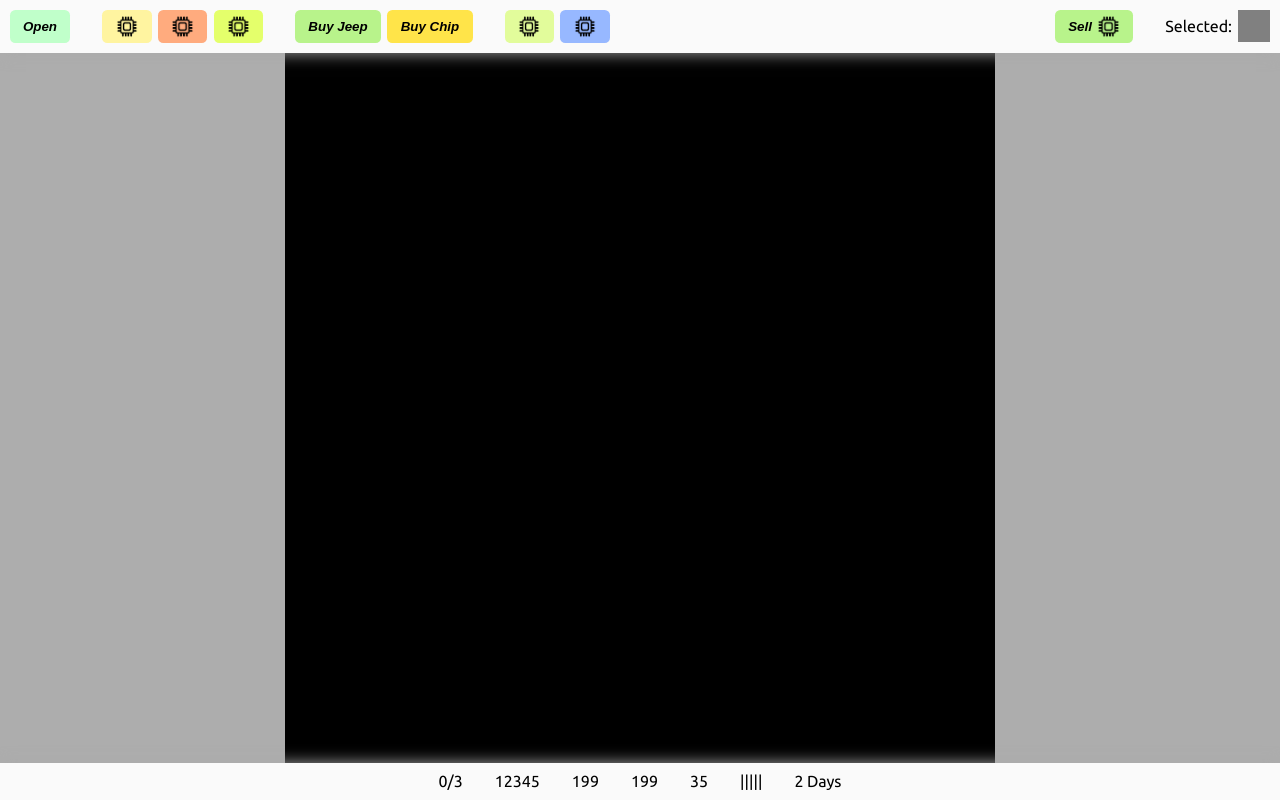
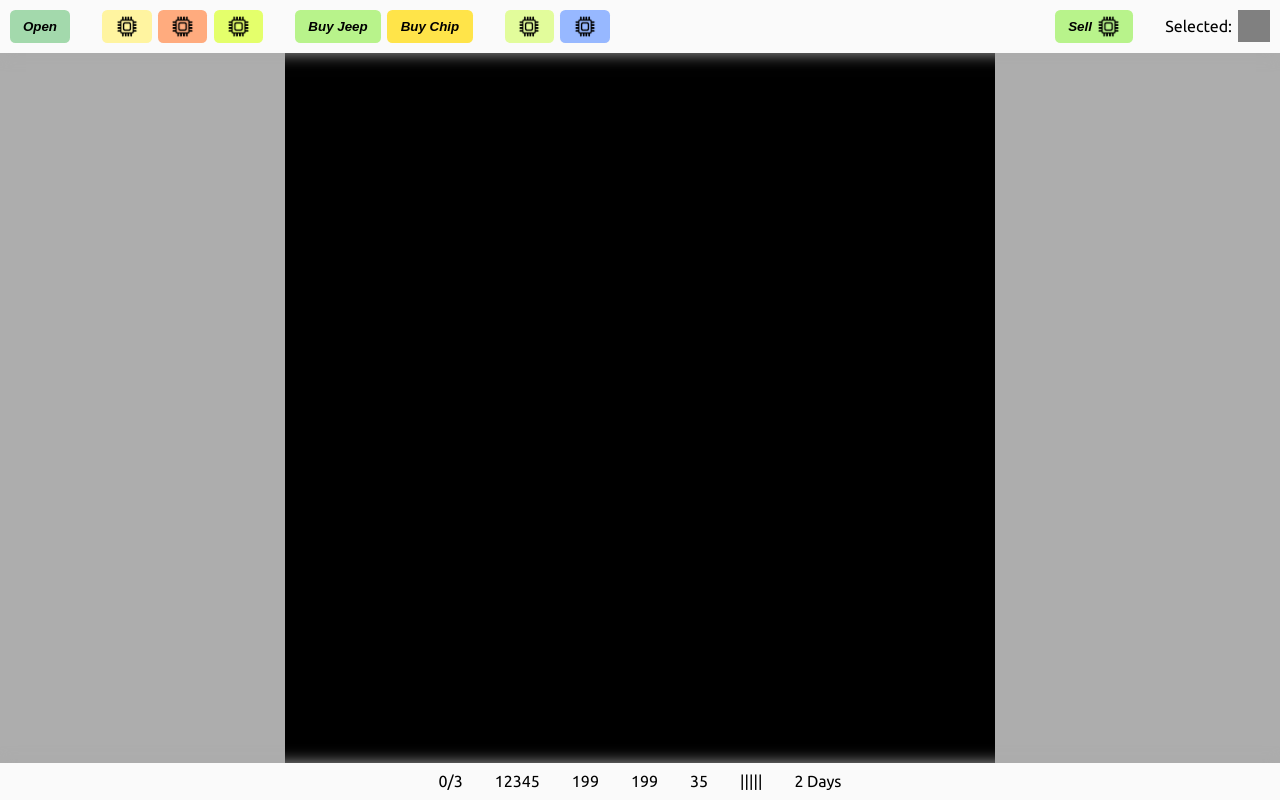
Before and after one commit to Sylvester2003/safari, a website built with Vite: page index.html in a window 1280 px wide. In both pictures the pointer is over the button "Open". Built offline with nearby package versions, Linux system fonts and the light colour scheme; a web font is replaced by a local one.

Commit message:
💎 enhance: hover for safariButton class

```diff
--- a/src/style.css
+++ b/src/style.css
@@ -80,6 +80,11 @@ body {
   font-style: italic;
   height: 2.5em;
   overflow: hidden;
+  transition: background-color 0.1s ease-in-out, filter 0.2s ease-in-out;
+}
+
+.safariButton:hover {
+  filter: brightness(85%);
 }
 
 .safariButton img {
```
